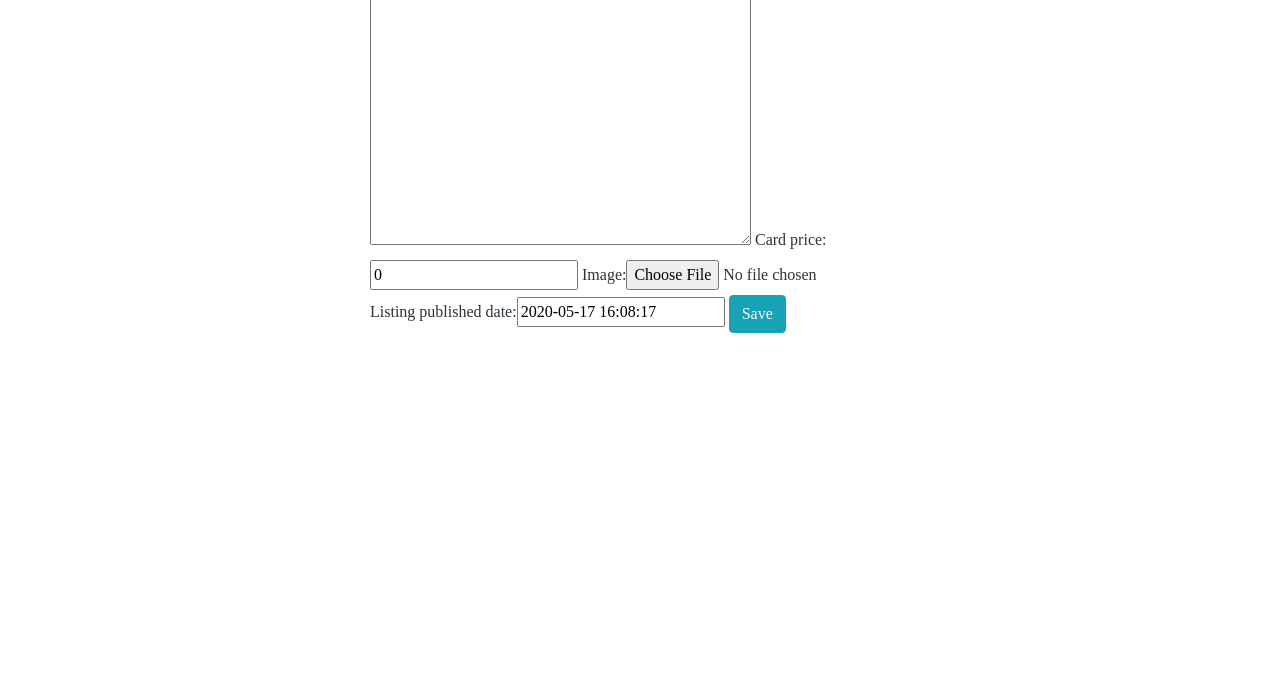
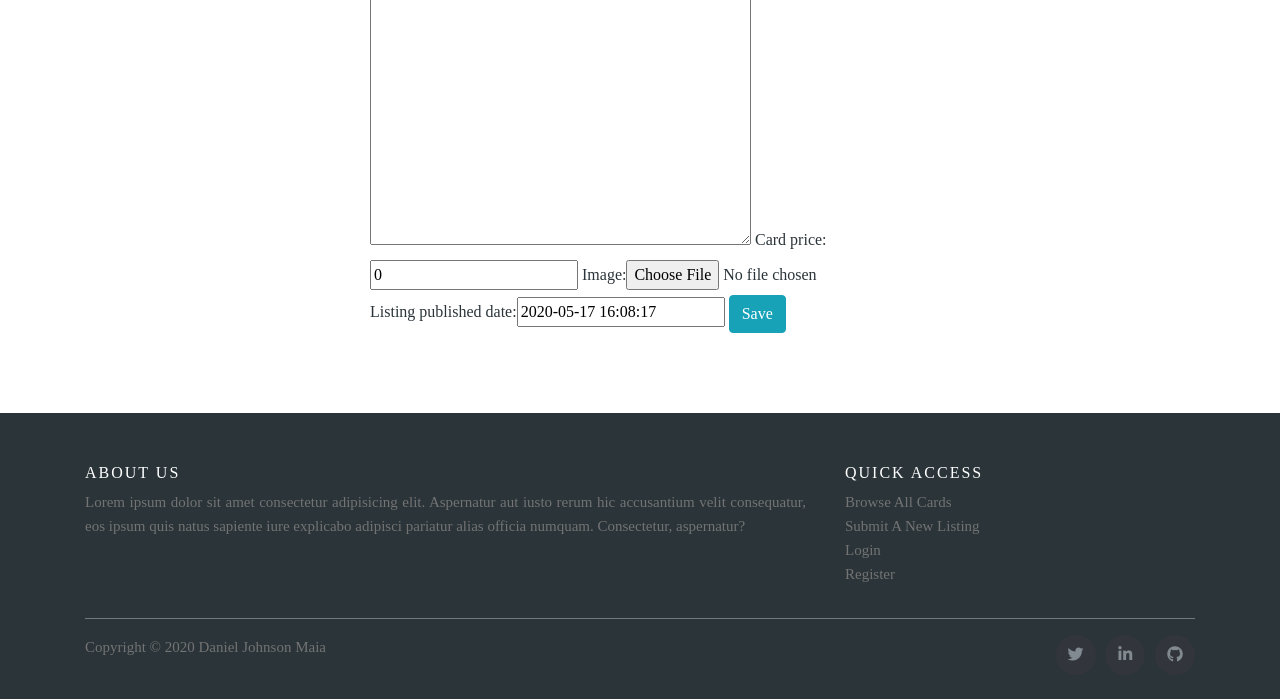
Before and after one commit to DanielJMaia/magic-market-project, a Django app: a page that uses templates/base.html in a window 1280 px wide. Shown: the part 752-1451 px from the top of the page. Before the commit the page ends 1085 px from the top, so only its background shows below. Run offline with Django 3.2, Linux system fonts and the light colour scheme; some libraries are stand-ins or nearby versions.

Commit message:
added footer

```diff
--- a/static/css/custom.css
+++ b/static/css/custom.css
@@ -194,6 +194,170 @@ textarea.form-control {
 
 /*End of Form Styling*/
 
+/* Footer Styling */
+.site-footer
+{
+  background-color:#2a3439;
+  padding:45px 0 20px;
+  font-size:15px;
+  line-height:24px;
+  color:#737373;
+  margin-top: 5rem;
+}
+.site-footer hr
+{
+  border-top-color:#bbb;
+  opacity:0.5
+}
+.site-footer hr.small
+{
+  margin:20px 0
+}
+.site-footer h6
+{
+  color:#fff;
+  font-size:16px;
+  text-transform:uppercase;
+  margin-top:5px;
+  letter-spacing:2px
+}
+.site-footer a
+{
+  color:#737373;
+}
+.site-footer a:hover
+{
+  color:#3366cc;
+  text-decoration:none;
+}
+.footer-links
+{
+  padding-left:0;
+  list-style:none
+}
+.footer-links li
+{
+  display:block
+}
+.footer-links a
+{
+  color:#737373
+}
+.footer-links a:active,.footer-links a:focus,.footer-links a:hover
+{
+ color:#737373;
+  text-decoration:underline;
+}
+.footer-links.inline li
+{
+  display:inline-block
+}
+.site-footer .social-icons
+{
+  text-align:right
+}
+.site-footer .social-icons a
+{
+  width:40px;
+  height:40px;
+  line-height:40px;
+  margin-left:6px;
+  margin-right:0;
+  border-radius:100%;
+  background-color:#33353d
+}
+.copyright-text
+{
+  margin:0
+}
+@media (max-width:991px)
+{
+  .site-footer [class^=col-]
+  {
+    margin-bottom:30px
+  }
+}
+@media (max-width:767px)
+{
+  .site-footer
+  {
+    padding-bottom:0
+  }
+  .site-footer .copyright-text,.site-footer .social-icons
+  {
+    text-align:center
+  }
+}
+.social-icons
+{
+  padding-left:0;
+  margin-bottom:0;
+  list-style:none
+}
+.social-icons li
+{
+  display:inline-block;
+  margin-bottom:4px
+}
+.social-icons li.title
+{
+  margin-right:15px;
+  text-transform:uppercase;
+  color:#96a2b2;
+  font-weight:700;
+  font-size:13px
+}
+.social-icons a{
+  background-color:#eceeef;
+  color:#818a91;
+  font-size:16px;
+  display:inline-block;
+  line-height:44px;
+  width:44px;
+  height:44px;
+  text-align:center;
+  margin-right:8px;
+  border-radius:100%;
+  -webkit-transition:all .2s linear;
+  -o-transition:all .2s linear;
+  transition:all .2s linear
+}
+.social-icons a:active,.social-icons a:focus,.social-icons a:hover
+{
+  color:#fff;
+  background-color:#29aafe
+}
+.social-icons.size-sm a
+{
+  line-height:34px;
+  height:34px;
+  width:34px;
+  font-size:14px
+}
+
+.social-icons a.twitter:hover
+{
+  background-color:#00aced
+}
+.social-icons a.linkedin:hover
+{
+  background-color:#007bb6
+}
+.social-icons a.github:hover
+{
+  background-color:#24292e
+}
+@media (max-width:767px)
+{
+  .social-icons li.title
+  {
+    display:block;
+    margin-right:0;
+    font-weight:600
+  }
+}
+/* End of footer styling */
+
 
 /* MEDIA QUERIES */
 
--- a/templates/base.html
+++ b/templates/base.html
@@ -8,7 +8,7 @@
 	<meta http-equiv="X-UA-Compatible" content="ie=edge">
 	<title>Magic Market</title>
 	<link rel="stylesheet" href="https://stackpath.bootstrapcdn.com/bootstrap/4.3.1/css/bootstrap.min.css"
-        integrity="sha384-ggOyR0iXCbMQv3Xipma34MD+dH/1fQ784/j6cY/iJTQUOhcWr7x9JvoRxT2MZw1T" crossorigin="anonymous">
+		integrity="sha384-ggOyR0iXCbMQv3Xipma34MD+dH/1fQ784/j6cY/iJTQUOhcWr7x9JvoRxT2MZw1T" crossorigin="anonymous">
 	<link rel="stylesheet" href="{% static 'css/custom.css' %}">
 	<link href="https://fonts.googleapis.com/css2?family=Zilla+Slab:wght@300&display=swap" rel="stylesheet">
 	<script src="https://cdnjs.cloudflare.com/ajax/libs/popper.js/1.14.7/umd/popper.min.js"
@@ -81,11 +81,58 @@
 			</div>
 		</nav>
 	</div>
-		<!--Card information-->
-		{% block content %}
-		{% endblock %}
-		<!--Card information End-->
+	<!--Card information-->
+	{% block content %}
+	{% endblock %}
+	<!--Card information End-->
 
+	<!-- Site footer -->
+	<footer class="site-footer">
+		<div class="container">
+			<div class="row">
+				<div class="col-sm-12 col-md-8 pr-4">
+					<h6>About Us</h6>
+					<p class="text-justify">Lorem ipsum dolor sit amet consectetur adipisicing elit. Aspernatur aut
+						iusto rerum hic accusantium velit consequatur, eos ipsum quis natus sapiente iure explicabo
+						adipisci pariatur alias officia numquam. Consectetur, aspernatur? </p>
+				</div>
+
+				<div class="col-xs-6 col-md-4">
+					<h6>Quick Access</h6>
+					<ul class="footer-links">
+						<li><a href="{% url 'get_cards' %}">Browse All Cards</a></li>
+						<li><a href="{% url 'new_card' %}">Submit A New Listing</a></li>
+						{% if user.is_authenticated %}
+						<li><a href="{% url 'view_cart' %}">View Cart</a></li>
+						<li><a href="{% url 'view_user' %}">My Profile</a></li>
+						{% else %}
+						<li><a href="{% url 'login' %}">Login</a></li>
+						<li><a href="{% url 'register' %}">Register</a></li>
+						{% endif %}
+					</ul>
+				</div>
+			</div>
+			<hr>
+		</div>
+		<div class="container">
+			<div class="row">
+				<div class="col-md-8 col-sm-6 col-xs-12">
+					<p class="copyright-text">Copyright &copy; 2020 Daniel Johnson Maia</p>
+				</div>
+
+				<div class="col-md-4 col-sm-6 col-xs-12">
+					<ul class="social-icons">
+						<li><a class="twitter" href="#"><i class="fa fa-twitter"></i></a></li>
+						<li><a class="linkedin" href="https://www.linkedin.com/in/daniel-johnson-maia-0479b2174/"
+								target="_blank"><i class="fa fa-linkedin"></i></a></li>
+						<li><a class="github" href="https://github.com/DanielJMaia"
+								target="_blank"><i class="fa fa-github"></i></a></li>
+					</ul>
+				</div>
+			</div>
+		</div>
+	</footer>
+	<!--End of site footer-->
 	{% block end_js %}
 	{% endblock %}
 
```
